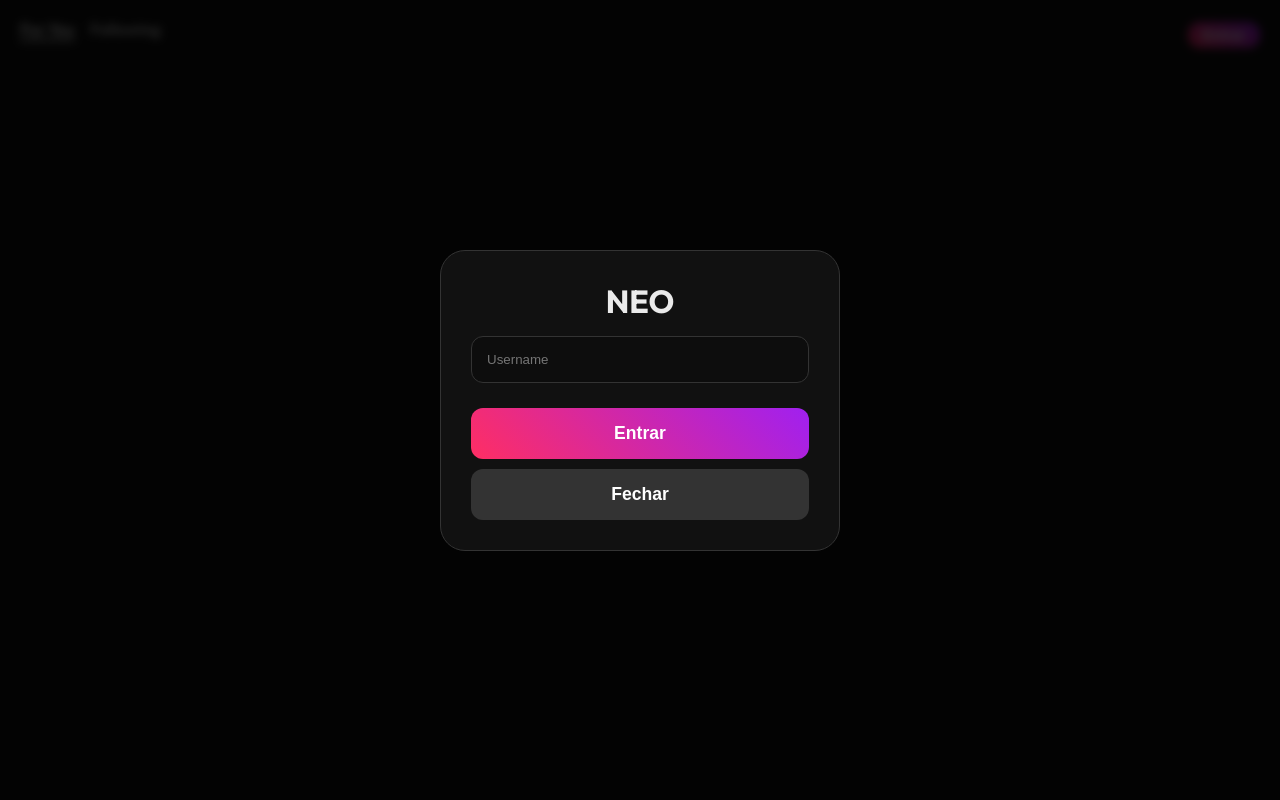
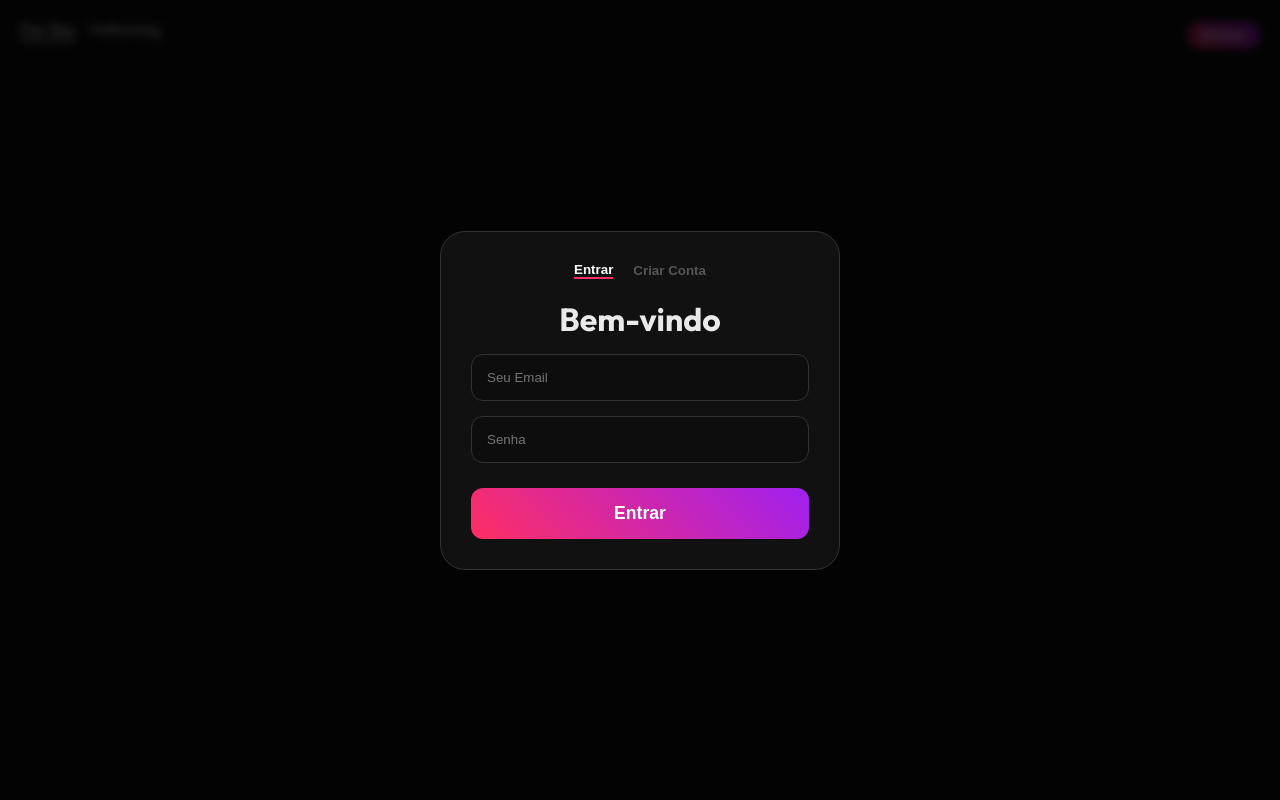
Before and after one commit to Anonymoaps/neo-social-backend, a FastAPI app: page / in a window 1280 px wide. Run offline with FastAPI, Linux system fonts and the light colour scheme; data that the repository does not hold is empty.

Commit message:
Explique aqui o que você mudou

```diff
--- a/templates/index.html
+++ b/templates/index.html
@@ -68,19 +68,61 @@
     <div id="loginModal" class="modal-overlay" style="display: flex;">
         <div class="modal-box"
             style="z-index: 9999999 !important; position: relative; pointer-events: auto !important;">
-            <h1>NEO</h1>
-            <form action="/login" method="post">
-                <div class="input-group">
-                    <input type="text" name="username" id="loginUser" placeholder="Username" required>
+
+            <!-- ABAS -->
+            <div style="display:flex; justify-content:center; gap:20px; margin-bottom:20px;">
+                <button onclick="showLogin()" id="tabLogin"
+                    style="background:none; border:none; color:white; font-weight:bold; cursor:pointer; border-bottom: 2px solid var(--primary);">Entrar</button>
+                <button onclick="showSignup()" id="tabSignup"
+                    style="background:none; border:none; color:#555; font-weight:bold; cursor:pointer;">Criar
+                    Conta</button>
+            </div>
+
+            <!-- LOGIN -->
+            <div id="viewLogin">
+                <h1>Bem-vindo</h1>
+                <form action="/login" method="post">
+                    <div class="input-group">
+                        <input type="email" name="email" placeholder="Seu Email" required>
+                    </div>
+                    <div class="input-group">
+                        <input type="password" name="password" placeholder="Senha" required>
+                    </div>
+                    <div id="loginError" style="color: #ff2e63; font-size: 0.9em; margin-bottom: 10px; display: none;">
+                        Credenciais inválidas
+                    </div>
+                    <button type="submit" class="primary-btn">Entrar</button>
+                </form>
+            </div>
+
+            <!-- SIGNUP WIZARD -->
+            <div id="viewSignup" style="display:none;">
+
+                <!-- STEP 1: CREDENCIAIS -->
+                <div id="step1">
+                    <h3>Criar Conta</h3>
+                    <div class="input-group"><input type="email" id="regEmail" placeholder="Email"></div>
+                    <div class="input-group"><input type="password" id="regPass" placeholder="Senha"></div>
+                    <button class="primary-btn" onclick="doRegister()">Próximo ></button>
                 </div>
-                <!-- Error PlaceHolder -->
-                <div id="loginError" style="color: #ff2e63; font-size: 0.9em; margin-bottom: 10px; display: none;">
-                    Usuário ou senha inválidos
+
+                <!-- STEP 2: CODIGO -->
+                <div id="step2" style="display:none;">
+                    <h3>Verificação</h3>
+                    <p style="font-size:0.8em; color:#aaa;">Enviamos um código para seu email.</p>
+                    <div class="input-group"><input type="text" id="regCode" placeholder="Código 6 dígitos"></div>
+                    <button class="primary-btn" onclick="doVerify()">Validar</button>
                 </div>
-                <button type="submit" class="primary-btn">Entrar</button>
-            </form>
-            <button class="primary-btn" style="background:#333; margin-top:10px;"
-                onclick="document.getElementById('loginModal').style.display='none'">Fechar</button>
+
+                <!-- STEP 3: USERNAME -->
+                <div id="step3" style="display:none;">
+                    <h3>Sua Identidade</h3>
+                    <div class="input-group"><input type="text" id="regUser" placeholder="@username_unico"></div>
+                    <button class="primary-btn" onclick="doSetUser()">Finalizar! 🚀</button>
+                </div>
+
+            </div>
+
         </div>
     </div>
 
```
Also changed, not shown: main.py (+104 -19 lines).
